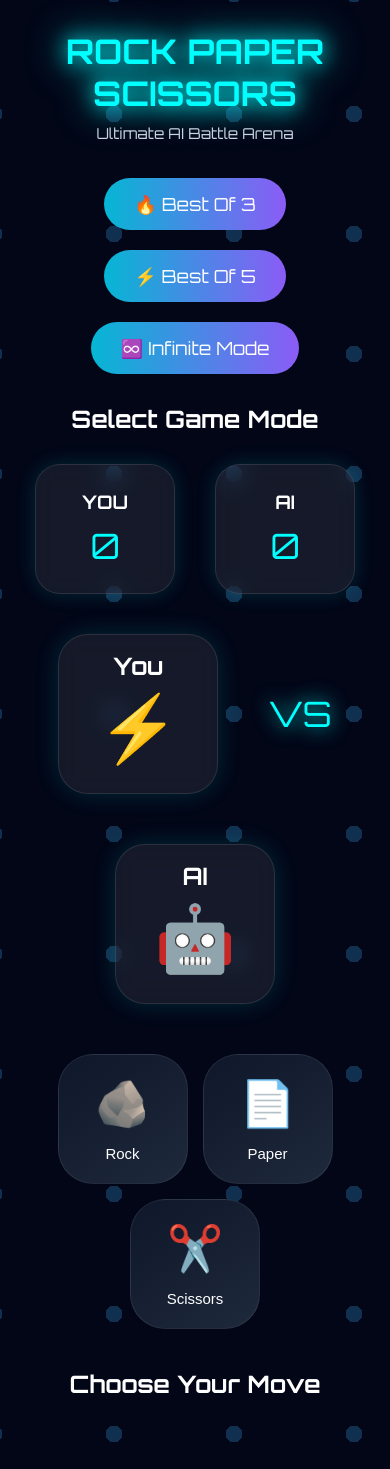
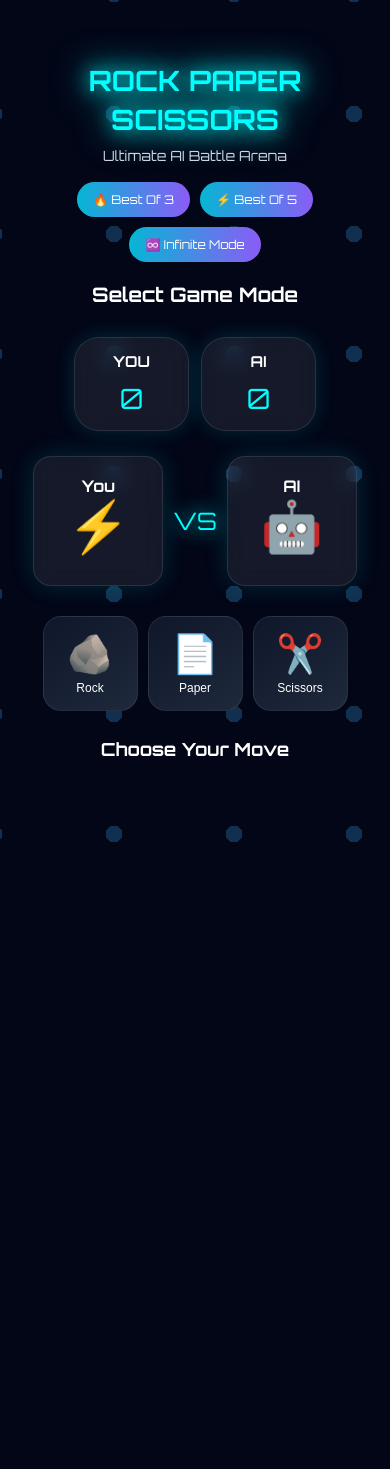
Before and after one commit to Sathvik0728/Rock-Paper-Scissors, a Flask app: page / in a window 390 px wide. After the commit the page ends 842 px from the top, so only its background shows below. Run offline with Flask 3, Linux system fonts and the light colour scheme.

Commit message:
Final responsive Rock Paper Scissors game

```diff
--- a/static/css/style.css
+++ b/static/css/style.css
@@ -398,20 +398,20 @@ h1{
 
     from{
 
+        opacity:0;
+
         transform:
-        translate(-50%,-50%)
+        translate(-50%, -50%)
         scale(0.7);
-
-        opacity:0;
     }
 
     to{
 
+        opacity:1;
+
         transform:
-        translate(-50%,-50%)
+        translate(-50%, -50%)
         scale(1);
-
-        opacity:1;
     }
 }
 
@@ -466,102 +466,30 @@ h1{
     display:none;
 }
 
-/* Mobile Responsive */
+/* MODE POPUP */
 
-@media(max-width:768px){
+/* MODE POPUP BACKGROUND */
 
-    h1{
-
-        font-size:34px;
-    }
-
-    .subtitle{
-
-        font-size:15px;
-    }
-
-    .choices{
-
-        gap:15px;
-    }
-
-    .choices button{
-
-        width:130px;
-
-        height:130px;
-
-        font-size:45px;
-    }
-
-    .choices button span{
-
-        font-size:15px;
-    }
-
-    .player-card{
-
-        width:160px;
-
-        height:160px;
-    }
-
-    .symbol{
-
-        font-size:65px;
-    }
-
-    .vs{
-
-        font-size:35px;
-    }
-
-    .score-card{
-
-        width:140px;
-    }
-
-    .score-card span{
-
-        font-size:35px;
-    }
-
-    .result-area h2{
-
-        font-size:24px;
-    }
-
-    .winner-popup h1{
-
-        font-size:24px;
-    }
-}
-/* Mode Popup */
+/* MODE POPUP */
 
 .mode-popup{
 
     position:fixed;
 
-    top:0;
-
-    left:0;
-
-    width:100%;
-
-    height:100vh;
+    inset:0;
 
     background:rgba(0,0,0,0.7);
 
-    display:flex;
+    backdrop-filter:blur(5px);
 
-    justify-content:center;
+    z-index:9999;
 
-    align-items:center;
+    display:grid;
 
-    z-index:2000;
+    place-items:center;
+}
 
-    backdrop-filter:blur(5px);
-}
+/* POPUP BOX */
 
 .mode-popup-box{
 
@@ -582,9 +510,9 @@ h1{
     box-shadow:
     0 0 25px cyan,
     0 0 50px cyan;
+}
 
-    animation:popupAnim 0.3s ease;
-}
+/* TEXT */
 
 .mode-popup-box h2{
 
@@ -593,9 +521,6 @@ h1{
     margin-bottom:20px;
 
     font-size:28px;
-
-    text-shadow:
-    0 0 15px cyan;
 }
 
 .mode-popup-box p{
@@ -608,6 +533,8 @@ h1{
 
     font-size:17px;
 }
+
+/* BUTTON */
 
 .mode-popup-box button{
 
@@ -627,18 +554,242 @@ h1{
     cursor:pointer;
 
     font-family:'Orbitron',sans-serif;
-
-    transition:0.3s;
 }
 
-.mode-popup-box button:hover{
+/* HIDDEN */
 
-    transform:scale(1.08);
-
-    box-shadow:
-    0 0 20px cyan;
-}
 .hidden{
 
     display:none !important;
 }
+
+/* MOBILE RESPONSIVE */
+
+@media(max-width:768px){
+
+    .container{
+
+        padding:20px 12px;
+    }
+
+    /* TITLE */
+
+    h1{
+
+        font-size:28px;
+
+        line-height:1.4;
+
+        margin-bottom:8px;
+    }
+
+    .subtitle{
+
+        font-size:14px;
+
+        margin-bottom:18px;
+    }
+
+    /* MODE BUTTONS */
+
+    .mode-buttons{
+
+        gap:10px;
+
+        margin-bottom:20px;
+    }
+
+    .mode-buttons button{
+
+        padding:10px 16px;
+
+        font-size:12px;
+
+        border-radius:40px;
+    }
+
+    /* MODE STATUS */
+
+    .game-status h2{
+
+        font-size:20px;
+
+        text-align:center;
+    }
+
+    /* SCOREBOARD */
+
+    .scoreboard{
+
+        gap:12px;
+
+        margin-bottom:25px;
+    }
+
+    .score-card{
+
+        width:115px;
+
+        padding:14px;
+    }
+
+    .score-card h3{
+
+        font-size:15px;
+    }
+
+    .score-card span{
+
+        font-size:28px;
+    }
+
+    /* BATTLE ZONE */
+
+    .battle-zone{
+
+        flex-direction:row;
+
+        align-items:center;
+
+        justify-content:center;
+
+        gap:10px;
+
+        margin-bottom:30px;
+    }
+
+    .player-card{
+
+        width:130px;
+
+        height:130px;
+
+        border-radius:18px;
+    }
+
+    .player-card h2{
+
+        font-size:16px;
+
+        margin-bottom:8px;
+    }
+
+    .symbol{
+
+        font-size:50px;
+    }
+
+    .vs{
+
+        font-size:24px;
+    }
+
+    /* GAME BUTTONS */
+
+    .choices{
+
+        gap:10px;
+
+        margin-bottom:25px;
+    }
+
+    .choices button{
+
+        width:95px;
+
+        height:95px;
+
+        border-radius:18px;
+
+        font-size:38px;
+
+        gap:5px;
+    }
+
+    .choices button span{
+
+        font-size:12px;
+    }
+
+    /* RESULT */
+
+    .result-area{
+
+        margin-bottom:20px;
+    }
+
+    .result-area h2{
+
+        font-size:18px;
+
+        line-height:1.5;
+
+        text-align:center;
+    }
+
+    /* WINNER POPUP */
+
+    .winner-popup{
+
+        width:90%;
+
+        max-width:320px;
+
+        padding:22px 18px;
+
+        border-radius:20px;
+    }
+
+    .winner-popup h1{
+
+        font-size:22px;
+
+        margin-bottom:18px;
+    }
+
+    .winner-popup button{
+
+        padding:12px 24px;
+
+        font-size:14px;
+    }
+
+    /* MODE POPUP MOBILE */
+
+    .mode-popup-box{
+
+        max-width:320px;
+
+        padding:25px 18px;
+
+        border-radius:20px;
+    }
+
+    .mode-popup-box h2{
+
+        font-size:22px;
+    }
+
+    .mode-popup-box p{
+
+        font-size:14px;
+
+        line-height:1.6;
+
+        margin-bottom:20px;
+    }
+
+    .mode-popup-box button{
+
+        padding:12px 24px;
+
+        font-size:14px;
+    }
+}
+
+/* HIDDEN */
+
+.hidden{
+
+    display:none !important;
+}
```
